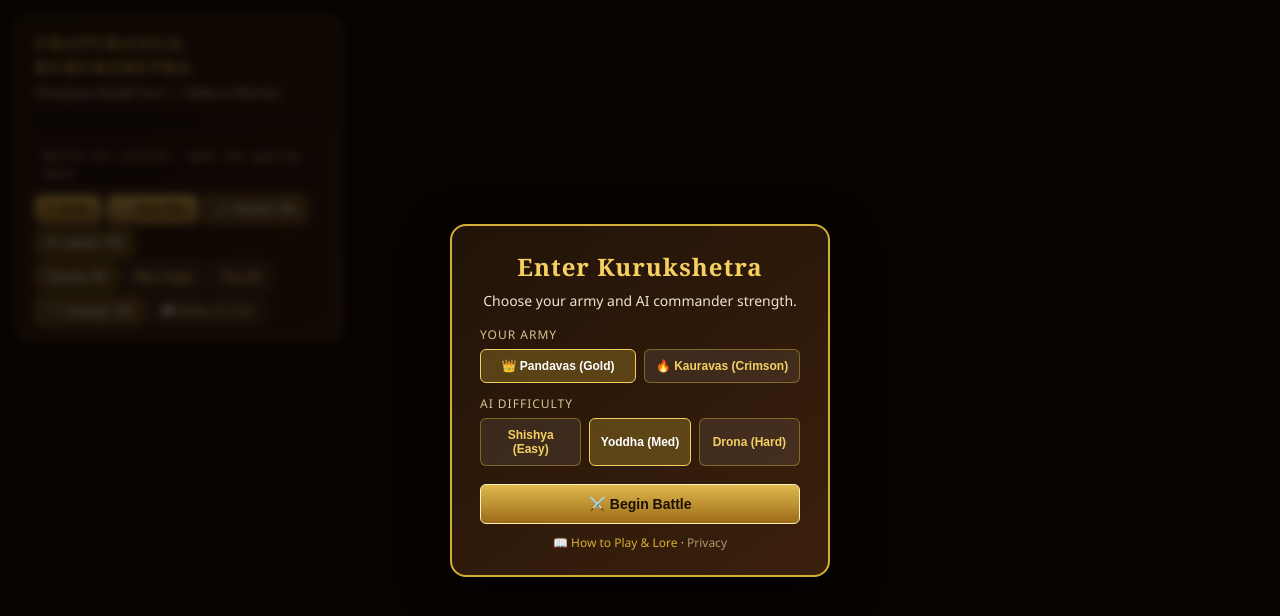
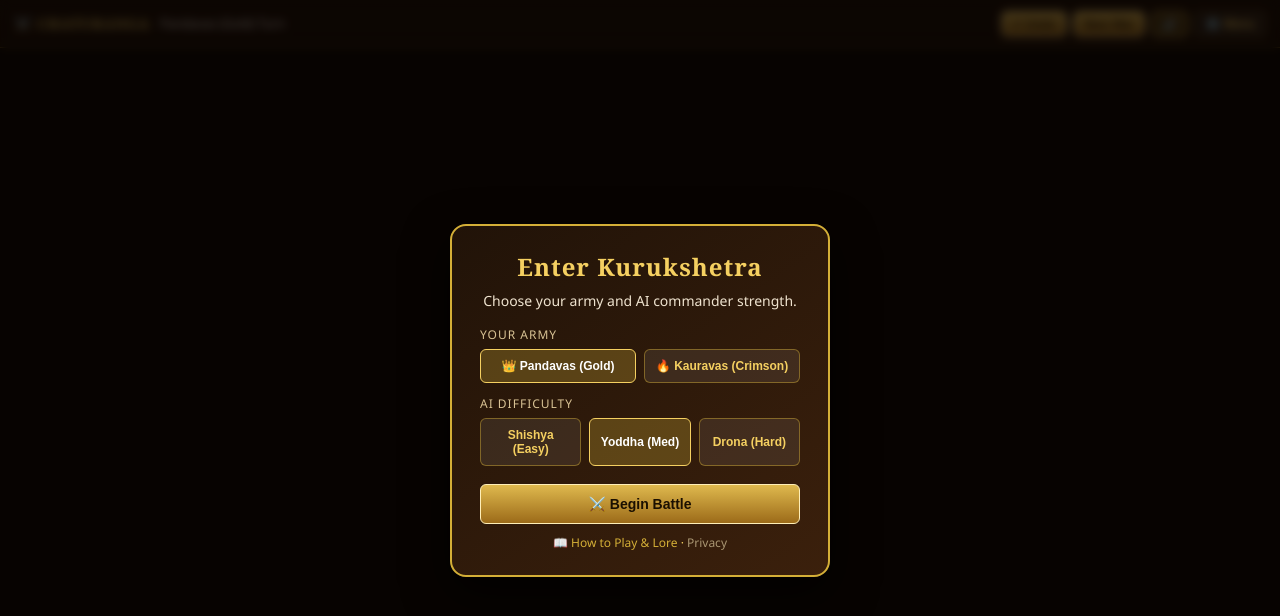
Before and after one commit to s4112502-create/chaturanga, a plain HTML site: page index.html in a window 1280 px wide. Drawn offline with nearby package versions, Linux system fonts and the light colour scheme.

Commit message:
Add files via upload

```diff
--- a/index.html
+++ b/index.html
@@ -11,41 +11,58 @@
             font-family: 'Segoe UI', system-ui, -apple-system, sans-serif;
             user-select: none;
         }
-        #ui {
-            position: absolute; top: 16px; left: 16px; z-index: 5;
-            color: #f5d061; width: 326px;
-            background: linear-gradient(145deg, rgba(24, 14, 6, 0.92), rgba(45, 25, 10, 0.88));
-            padding: 14px 18px; border: 1.5px solid rgba(212, 175, 55, 0.75);
-            border-radius: 12px; backdrop-filter: blur(8px);
-            box-shadow: 0 8px 30px rgba(0, 0, 0, 0.55);
+        #topbar {
+            position: fixed; top: 0; left: 0; right: 0; z-index: 8;
+            height: 48px; padding: 0 14px;
+            display: flex; align-items: center; justify-content: space-between; gap: 10px;
+            background: linear-gradient(180deg, rgba(22, 12, 5, 0.94), rgba(22, 12, 5, 0.82));
+            border-bottom: 1px solid rgba(212, 175, 55, 0.45);
+            backdrop-filter: blur(8px); color: #f5d061;
         }
-        h1 {
-            margin: 0 0 4px 0; font-size: 18px; letter-spacing: 1.5px;
-            font-family: 'Georgia', serif; text-shadow: 0 2px 4px #000;
+        .brand-wrap { display: flex; align-items: center; gap: 10px; min-width: 0; }
+        .brand-title {
+            font-family: 'Georgia', serif; font-size: 14px; font-weight: bold;
+            letter-spacing: 1px; white-space: nowrap;
         }
         #status {
-            margin: 0 0 8px 0; color: #f4efe6; font-size: 13px; font-weight: 500;
+            margin: 0; color: #f4efe6; font-size: 12.5px; font-weight: 500;
+            white-space: nowrap; overflow: hidden; text-overflow: ellipsis;
         }
+        .bar-actions { display: flex; align-items: center; gap: 6px; flex-shrink: 0; }
+        #drawer {
+            position: fixed; top: 54px; right: 12px; z-index: 9;
+            width: 280px; padding: 14px; border-radius: 12px;
+            background: linear-gradient(145deg, rgba(24, 14, 6, 0.96), rgba(45, 25, 10, 0.94));
+            border: 1.5px solid rgba(212, 175, 55, 0.7);
+            box-shadow: 0 12px 32px rgba(0, 0, 0, 0.65);
+            backdrop-filter: blur(10px); color: #f5d061;
+            display: none;
+        }
+        #drawer.open { display: block; }
+        .drawer-label {
+            font-size: 11px; text-transform: uppercase; letter-spacing: 0.8px;
+            color: #cbb588; margin: 10px 0 5px;
+        }
+        .drawer-label:first-child { margin-top: 0; }
         .captured-row {
             display: flex; justify-content: space-between; align-items: center;
-            font-size: 13px; color: #d8c8a8; background: rgba(0,0,0,0.28);
-            padding: 5px 9px; border-radius: 6px; margin-bottom: 8px; min-height: 26px;
+            font-size: 13px; color: #d8c8a8; background: rgba(0,0,0,0.32);
+            padding: 5px 9px; border-radius: 6px; min-height: 26px;
         }
         .captured-icons { letter-spacing: 1px; font-size: 15px; }
         #move-log {
-            font-size: 11.5px; color: #e2d4b7; background: rgba(0,0,0,0.3);
-            padding: 5px 8px; border-radius: 6px; margin-bottom: 9px;
-            max-height: 52px; overflow-y: auto; line-height: 1.45;
+            font-size: 11.5px; color: #e2d4b7; background: rgba(0,0,0,0.32);
+            padding: 6px 8px; border-radius: 6px; max-height: 80px;
+            overflow-y: auto; line-height: 1.45;
             font-family: ui-monospace, SFMono-Regular, Menlo, monospace;
         }
-        .btn-group { display: flex; flex-wrap: wrap; gap: 6px; margin-bottom: 6px; }
-        .btn-group:last-child { margin-bottom: 0; }
+        .btn-group { display: flex; flex-wrap: wrap; gap: 6px; }
         button {
             background: linear-gradient(to bottom, #dfb94e, #9c6b19); color: #1a0f00;
-            border: 1px solid #ffefb8; padding: 6px 10px; font-weight: 700;
+            border: 1px solid #ffefb8; padding: 5px 10px; font-weight: 700;
             border-radius: 6px; cursor: pointer; font-size: 12px; transition: 0.15s;
         }
-        button:hover { filter: brightness(1.12); transform: translateY(-1px); }
+        button:hover { filter: brightness(1.12); }
         button.secondary {
             background: rgba(255, 255, 255, 0.08); color: #f5d061;
             border: 1px solid rgba(212, 175, 55, 0.45); font-weight: 600;
@@ -54,12 +71,12 @@
             background: rgba(212, 175, 55, 0.28); border-color: #f5d061; color: #fff;
         }
         #hover-pill {
-            position: absolute; bottom: 18px; left: 50%; transform: translateX(-50%);
+            position: absolute; bottom: 14px; left: 50%; transform: translateX(-50%);
             background: rgba(20, 12, 5, 0.88); color: #f5d061;
             border: 1px solid rgba(212, 175, 55, 0.55); border-radius: 20px;
-            padding: 6px 16px; font-size: 13px; font-weight: 600;
+            padding: 5px 14px; font-size: 12.5px; font-weight: 600;
             pointer-events: none; opacity: 0; transition: opacity 0.15s;
-            z-index: 5; letter-spacing: 0.4px;
+            z-index: 5; letter-spacing: 0.3px;
         }
         #hover-pill.visible { opacity: 1; }
         #banner {
@@ -90,10 +107,9 @@
         .setup-label { font-size: 12px; text-transform: uppercase; letter-spacing: 1px; color: #d8c294; margin: 12px 0 6px 0; text-align: left; }
         .setup-row { display: flex; gap: 8px; margin-bottom: 10px; }
         .setup-row button { flex: 1; padding: 9px 8px; }
-        @media (max-width: 600px) {
-            #ui { width: calc(100vw - 20px); left: 10px; top: 10px; padding: 10px 12px; }
-            h1 { font-size: 15px; }
-            #move-log { display: none; }
+        @media (max-width: 680px) {
+            .brand-title { display: none; }
+            #status { font-size: 12px; }
         }
     </style>
     <script src="https://cdnjs.cloudflare.com/ajax/libs/three.js/r128/three.min.js"></script>
@@ -101,27 +117,41 @@
     <script src="https://cdnjs.cloudflare.com/ajax/libs/chess.js/0.10.3/chess.min.js"></script>
 </head>
 <body>
-    <div id="ui">
-        <h1>CHATURANGA: KURUKSHETRA</h1>
-        <p id="status">Pandavas (Gold) Turn — Select a Warrior</p>
+    <div id="topbar">
+        <div class="brand-wrap">
+            <span class="brand-title">⚔️ CHATURANGA</span>
+            <p id="status">Pandavas (Gold) Turn</p>
+        </div>
+        <div class="bar-actions">
+            <button onclick="undoMove()" title="Undo Move">↩ Undo</button>
+            <button onclick="openSetupModal()">New War</button>
+            <button id="sound-btn" class="secondary active" onclick="toggleSound()" title="Toggle Sound">🔊</button>
+            <button id="menu-btn" class="secondary" onclick="toggleDrawer()">⚙️ Menu</button>
+        </div>
+    </div>
+
+    <div id="drawer">
+        <div class="drawer-label">Camera Angle</div>
+        <div class="btn-group">
+            <button id="cam-classic" class="secondary active" onclick="setCameraPreset('classic')">Classic 3D</button>
+            <button id="cam-war" class="secondary" onclick="setCameraPreset('war')">War Angle</button>
+            <button id="cam-top" class="secondary" onclick="setCameraPreset('top')">Top 2D</button>
+        </div>
+        <div class="drawer-label">Display & Effects</div>
+        <div class="btn-group">
+            <button id="label-btn" class="secondary active" onclick="toggleLabels()">♔ Labels: ON</button>
+            <button id="cinema-btn" class="secondary active" onclick="toggleCinema()">🎬 Cinema: ON</button>
+        </div>
+        <div class="drawer-label">Captured Warriors</div>
         <div class="captured-row">
             <span class="captured-icons" id="captured-w" title="Captured by Pandavas"></span>
             <span id="material-adv" style="color:#f5d061; font-weight:700;"></span>
             <span class="captured-icons" id="captured-b" title="Captured by Kauravas"></span>
         </div>
-        <div id="move-log">Battle not started — make the opening move!</div>
-        <div class="btn-group">
-            <button onclick="undoMove()">↩ Undo</button>
-            <button onclick="openSetupModal()">⚔️ New War</button>
-            <button id="sound-btn" class="secondary active" onclick="toggleSound()">🔊 Sound: ON</button>
-            <button id="label-btn" class="secondary active" onclick="toggleLabels()">♔ Labels: ON</button>
-        </div>
-        <div class="btn-group">
-            <button id="cam-classic" class="secondary active" onclick="setCameraPreset('classic')">Classic 3D</button>
-            <button id="cam-war" class="secondary" onclick="setCameraPreset('war')">War Angle</button>
-            <button id="cam-top" class="secondary" onclick="setCameraPreset('top')">Top 2D</button>
-            <button id="cinema-btn" class="secondary active" onclick="toggleCinema()">🎬 Cinema: ON</button>
-            <button class="secondary" onclick="window.location.href='about.html'">📖 Rules & Lore</button>
+        <div class="drawer-label">Move Log</div>
+        <div id="move-log">Battle not started</div>
+        <div class="btn-group" style="margin-top: 10px;">
+            <button class="secondary" style="width:100%;" onclick="window.location.href='about.html'">📖 Rules & Mahabharat Lore</button>
         </div>
     </div>
 
@@ -177,10 +207,17 @@
         const audioCtx = new (window.AudioContext || window.webkitAudioContext)();
         let soundEnabled = true;
 
+        function toggleDrawer() {
+            const d = document.getElementById('drawer');
+            const btn = document.getElementById('menu-btn');
+            const isOpen = d.classList.toggle('open');
+            btn.classList.toggle('active', isOpen);
+        }
+
         function toggleSound() {
             soundEnabled = !soundEnabled;
             const btn = document.getElementById('sound-btn');
-            btn.innerText = soundEnabled ? '🔊 Sound: ON' : '🔇 Sound: OFF';
+            btn.innerText = soundEnabled ? '🔊' : '🔇';
             btn.classList.toggle('active', soundEnabled);
         }
 
@@ -306,9 +343,9 @@
         let currentCamPreset = 'classic';
         let cameraLerpTarget = null;
         const CAMERA_PRESETS = {
-            classic: { pos: new THREE.Vector3(0, 11.4, 6.4), target: new THREE.Vector3(0, 0, 0.25) },
-            war:     { pos: new THREE.Vector3(0, 7.2, 9.6),  target: new THREE.Vector3(0, 0.2, 0) },
-            top:     { pos: new THREE.Vector3(0, 14.8, 1.1), target: new THREE.Vector3(0, 0, 0) }
+            classic: { pos: new THREE.Vector3(0, 12.6, 7.2), target: new THREE.Vector3(0, 0, -0.2) },
+            war:     { pos: new THREE.Vector3(0, 7.4, 9.8),  target: new THREE.Vector3(0, 0.2, 0) },
+            top:     { pos: new THREE.Vector3(0, 15.6, 1.1), target: new THREE.Vector3(0, 0, -0.2) }
         };
 
         function setCameraPreset(name, instant = false) {
```
